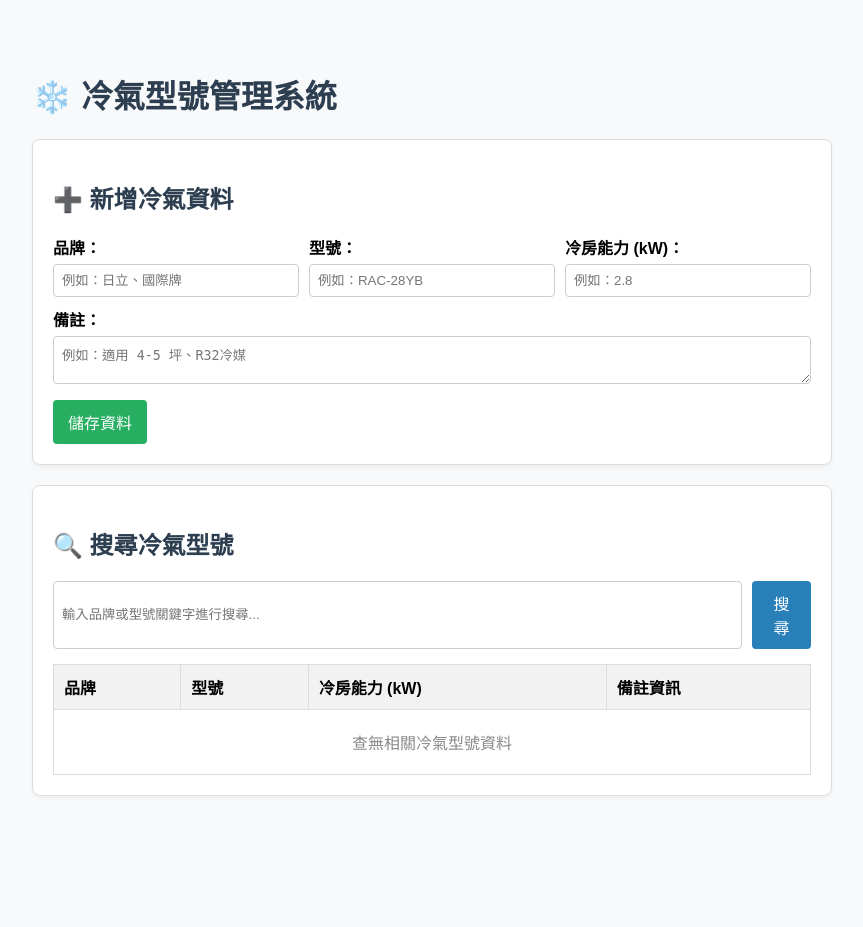
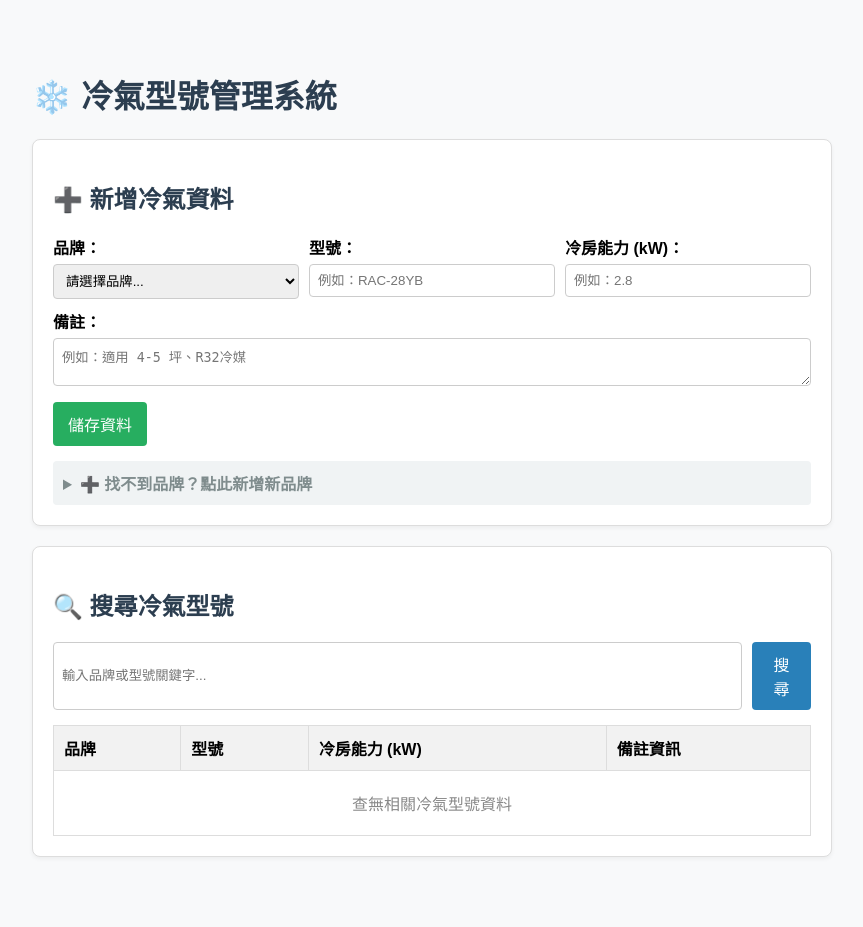
Before and after one commit to zihur/ac-management, a FastAPI app: page / in a window 1280 px wide. Shown: the whole page, without its empty margins (208-1071 px from the left). Before the commit the page ends 796 px from the top, so only its background shows below. Run offline with FastAPI, Linux system fonts and the light colour scheme; data comes from the database, SQL or seed files in the repository; data that the repository does not hold is empty.

Commit message:
feat: 更新資料庫結構與首頁功能
- 在資料庫中新增品牌主表，並將冷氣型號表的品牌欄位改為外鍵
- 初始化資料庫時預設植入基本品牌
- 更新首頁路由以支援品牌選單，並改進冷氣型號查詢功能
- 前端表單新增品牌選擇功能，並提供快速新增品牌的選項
- 改善模板樣式以提升使用者體驗

```diff
--- a/database.py
+++ b/database.py
@@ -3,24 +3,40 @@ import sqlite3
 DB_NAME = "air_conditioner.db"
 
 def get_db_connection():
-    """建立資料庫連線"""
     conn = sqlite3.connect(DB_NAME)
-    # 讓查詢結果能像字典一樣用欄位名稱取值 (如 row["brand"])
     conn.row_factory = sqlite3.Row
+    # 開啟 SQLite 的外鍵約束功能 (Foreign Key Support)
+    conn.execute("PRAGMA foreign_keys = ON;")
     return conn
 
 def init_db():
-    """初始化資料庫表單 (如果不存在就建立)"""
     conn = get_db_connection()
     cursor = conn.cursor()
+
+    # 1. 建立品牌主表 (Lookup Table)
+    cursor.execute("""
+        CREATE TABLE IF NOT EXISTS brands (
+            id INTEGER PRIMARY KEY AUTOINCREMENT,
+            name TEXT UNIQUE NOT NULL
+        )
+    """)
+
+    # 2. 建立冷氣型號表 (使用 brand_id 作為外鍵)
     cursor.execute("""
         CREATE TABLE IF NOT EXISTS ac_models (
             id INTEGER PRIMARY KEY AUTOINCREMENT,
-            brand TEXT NOT NULL,
+            brand_id INTEGER NOT NULL,
             model_number TEXT UNIQUE NOT NULL,
             cooling_capacity REAL NOT NULL,
-            notes TEXT
+            notes TEXT,
+            FOREIGN KEY (brand_id) REFERENCES brands (id)
         )
     """)
+
+    # 3. 預設植入基本品牌 (Seeds)
+    default_brands = ["日立", "國際牌", "大金", "三菱", "禾聯", "奇美"]
+    for brand_name in default_brands:
+        cursor.execute("INSERT OR IGNORE INTO brands (name) VALUES (?)", (brand_name,))
+
     conn.commit()
     conn.close()
--- a/main.py
+++ b/main.py
@@ -13,7 +13,7 @@ templates = Jinja2Templates(directory="templates")
 def startup_event():
     init_db()
 
-# 1. 首頁路由：兼具列表展示與關鍵字搜尋
+# 1. 首頁：讀取品牌列表，並 JOIN 查詢冷氣型號
 @app.get("/", response_class=HTMLResponse)
 def home(
     request: Request,
@@ -24,16 +24,24 @@ def home(
     conn = get_db_connection()
     cursor = conn.cursor()
 
-    # 如果有輸入關鍵字，執行 LIKE 模糊搜尋 (同時比對品牌與型號)
+    # 取得所有品牌供選單 <select> 使用
+    cursor.execute("SELECT * FROM brands ORDER BY id ASC")
+    brands = cursor.fetchall()
+
+    # 查詢冷氣型號 (JOIN 品牌表)
+    base_sql = """
+        SELECT ac.id, b.name as brand_name, ac.model_number, ac.cooling_capacity, ac.notes
+        FROM ac_models ac
+        JOIN brands b ON ac.brand_id = b.id
+    """
+
     if keyword:
         search_pattern = f"%{keyword}%"
-        cursor.execute(
-            "SELECT * FROM ac_models WHERE brand LIKE ? OR model_number LIKE ? ORDER BY id DESC",
-            (search_pattern, search_pattern)
-        )
+        sql = base_sql + " WHERE b.name LIKE ? OR ac.model_number LIKE ? ORDER BY ac.id DESC"
+        cursor.execute(sql, (search_pattern, search_pattern))
     else:
-        # 沒有關鍵字則列出全部資料 (按 ID 倒序排列，最新建立的在最上面)
-        cursor.execute("SELECT * FROM ac_models ORDER BY id DESC")
+        sql = base_sql + " ORDER BY ac.id DESC"
+        cursor.execute(sql)
 
     items = cursor.fetchall()
     conn.close()
@@ -43,17 +51,18 @@ def home(
         name="index.html",
         context={
             "title": "冷氣型號管理系統",
-            "items": items,          # 傳送查詢出來的資料清單
-            "keyword": keyword,      # 傳回關鍵字，讓搜尋框能保留輸入的值
+            "items": items,
+            "brands": brands,        # 傳送品牌選單資料
+            "keyword": keyword,
             "message": message,
             "error": error
         }
     )
 
-# 2. 新增資料路由
+# 2. 新增冷氣型號
 @app.post("/add")
 def add_ac_model(
-    brand: str = Form(...),
+    brand_id: int = Form(...),
     model_number: str = Form(...),
     cooling_capacity: float = Form(...),
     notes: Optional[str] = Form(None)
@@ -62,8 +71,8 @@ def add_ac_model(
     cursor = conn.cursor()
     try:
         cursor.execute(
-            "INSERT INTO ac_models (brand, model_number, cooling_capacity, notes) VALUES (?, ?, ?, ?)",
-            (brand, model_number, cooling_capacity, notes)
+            "INSERT INTO ac_models (brand_id, model_number, cooling_capacity, notes) VALUES (?, ?, ?, ?)",
+            (brand_id, model_number, cooling_capacity, notes)
         )
         conn.commit()
         redirect_url = f"/?message=成功新增型號：{model_number}"
@@ -73,3 +82,19 @@ def add_ac_model(
         conn.close()
 
     return RedirectResponse(url=redirect_url, status_code=status.HTTP_303_SEE_OTHER)
+
+# 3. 快速新增新品牌
+@app.post("/add-brand")
+def add_brand(brand_name: str = Form(...)):
+    conn = get_db_connection()
+    cursor = conn.cursor()
+    try:
+        cursor.execute("INSERT INTO brands (name) VALUES (?)", (brand_name.strip(),))
+        conn.commit()
+        redirect_url = f"/?message=成功新增品牌：{brand_name}"
+    except sqlite3.IntegrityError:
+        redirect_url = f"/?error=品牌 {brand_name} 已存在！"
+    finally:
+        conn.close()
+
+    return RedirectResponse(url=redirect_url, status_code=status.HTTP_303_SEE_OTHER)
--- a/templates/index.html
+++ b/templates/index.html
@@ -5,17 +5,16 @@
     <title>冷氣型號管理系統</title>
     <style>
         body { font-family: sans-serif; max-width: 800px; margin: 30px auto; padding: 20px; background-color: #f8f9fa; }
-        h1, h2 { color: #2c3e50; }
+        h1, h2, h3 { color: #2c3e50; }
         .box { background: white; border: 1px solid #ddd; padding: 20px; border-radius: 8px; margin-bottom: 20px; box-shadow: 0 2px 4px rgba(0,0,0,0.05); }
         .form-group { margin-bottom: 12px; }
         label { display: block; margin-bottom: 5px; font-weight: bold; }
-        input[type="text"], input[type="number"], textarea { width: 100%; padding: 8px; box-sizing: border-box; border: 1px solid #ccc; border-radius: 4px; }
+        input[type="text"], input[type="number"], select, textarea { width: 100%; padding: 8px; box-sizing: border-box; border: 1px solid #ccc; border-radius: 4px; }
         button { background-color: #27ae60; color: white; border: none; padding: 10px 15px; border-radius: 4px; cursor: pointer; font-size: 16px; }
         button.search-btn { background-color: #2980b9; }
+        button.brand-btn { background-color: #8e44ad; padding: 8px 12px; font-size: 14px; }
         .msg { padding: 10px; background-color: #d4edda; color: #155724; border-radius: 4px; margin-bottom: 15px; }
         .error { padding: 10px; background-color: #f8d7da; color: #721c24; border-radius: 4px; margin-bottom: 15px; }
-
-        /* 表格樣式 */
         table { width: 100%; border-collapse: collapse; margin-top: 15px; }
         th, td { border: 1px solid #ddd; padding: 10px; text-align: left; }
         th { background-color: #f2f2f2; }
@@ -25,21 +24,22 @@
 <body>
     <h1>❄️ {{ title }}</h1>
 
-    {% if message %}
-        <div class="msg">{{ message }}</div>
-    {% endif %}
-    {% if error %}
-        <div class="error">{{ error }}</div>
-    {% endif %}
+    {% if message %}<div class="msg">{{ message }}</div>{% endif %}
+    {% if error %}<div class="error">{{ error }}</div>{% endif %}
 
-    <!-- 1. 新增資料區塊 -->
+    <!-- 1. 新增冷氣型號 -->
     <div class="box">
         <h2>➕ 新增冷氣資料</h2>
         <form action="/add" method="post">
             <div style="display: flex; gap: 10px; margin-bottom: 10px;">
                 <div style="flex: 1;">
                     <label>品牌：</label>
-                    <input type="text" name="brand" placeholder="例如：日立、國際牌" required>
+                    <select name="brand_id" required>
+                        <option value="" disabled selected>請選擇品牌...</option>
+                        {% for b in brands %}
+                            <option value="{{ b.id }}">{{ b.name }}</option>
+                        {% endfor %}
+                    </select>
                 </div>
                 <div style="flex: 1;">
                     <label>型號：</label>
@@ -56,14 +56,23 @@
             </div>
             <button type="submit">儲存資料</button>
         </form>
+
+        <!-- 快速新增新品牌 -->
+        <details style="margin-top: 15px; background: #f0f3f4; padding: 10px; border-radius: 4px;">
+            <summary style="cursor: pointer; font-weight: bold; color: #7f8c8d;">➕ 找不到品牌？點此新增新品牌</summary>
+            <form action="/add-brand" method="post" style="display: flex; gap: 10px; margin-top: 10px;">
+                <input type="text" name="brand_name" placeholder="輸入全新品牌名稱 (如: 冰點)" required style="flex: 1;">
+                <button type="submit" class="brand-btn">新增品牌</button>
+            </form>
+        </details>
     </div>
 
-    <!-- 2. 搜尋與資料清單區塊 -->
+    <!-- 2. 搜尋與清單區塊 -->
     <div class="box">
         <h2>🔍 搜尋冷氣型號</h2>
         <form action="/" method="get">
             <div style="display: flex; gap: 10px;">
-                <input type="text" name="keyword" value="{{ keyword or '' }}" placeholder="輸入品牌或型號關鍵字進行搜尋...">
+                <input type="text" name="keyword" value="{{ keyword or '' }}" placeholder="輸入品牌或型號關鍵字...">
                 <button type="submit" class="search-btn">搜尋</button>
                 {% if keyword %}
                     <a href="/" style="align-self: center; color: #7f8c8d; text-decoration: none;">清除搜尋</a>
@@ -83,7 +92,7 @@
             <tbody>
                 {% for item in items %}
                 <tr>
-                    <td>{{ item.brand }}</td>
+                    <td><span style="background: #e8f8f5; color: #117a65; padding: 2px 6px; border-radius: 4px; font-size: 14px;">{{ item.brand_name }}</span></td>
                     <td><strong>{{ item.model_number }}</strong></td>
                     <td>{{ item.cooling_capacity }} kW</td>
                     <td>{{ item.notes or '-' }}</td>
```
